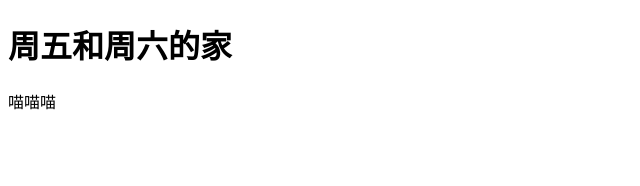
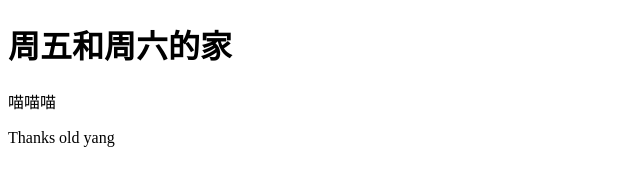
Before and after one commit to yilishan/fridaysaturday.github.io, a plain HTML site: page index.html in a window 1280 px wide. Shown: the whole page, without its empty margins (0-640 px from the left). Drawn offline with Linux system fonts and the light colour scheme.

Commit message:
Update index.html

```diff
--- a/index.html
+++ b/index.html
@@ -3,5 +3,6 @@
 <body>
 <h1>周五和周六的家</h1>
 <p>喵喵喵</p>
+<p>Thanks old yang</p>
 </body>
 </html>
```
